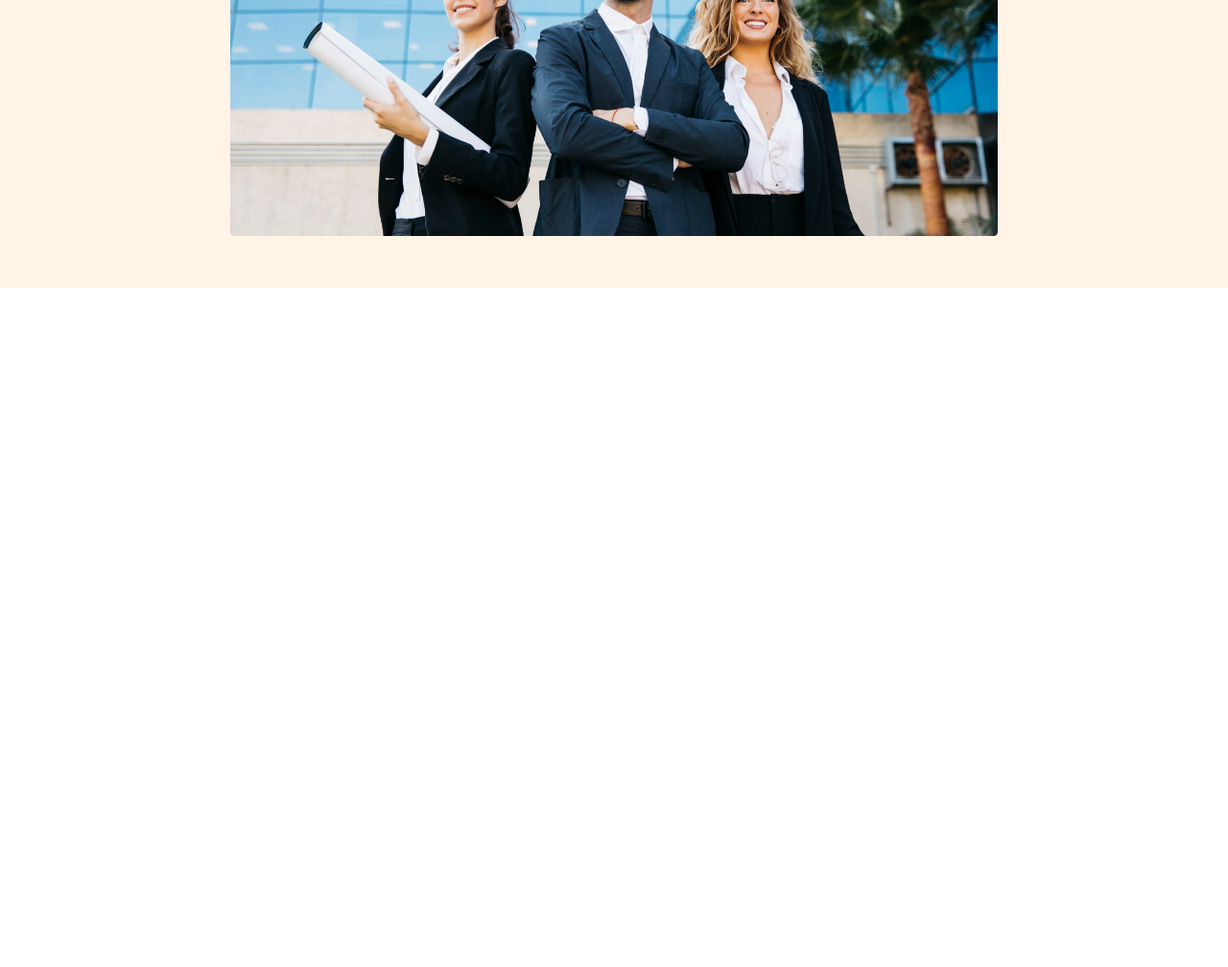
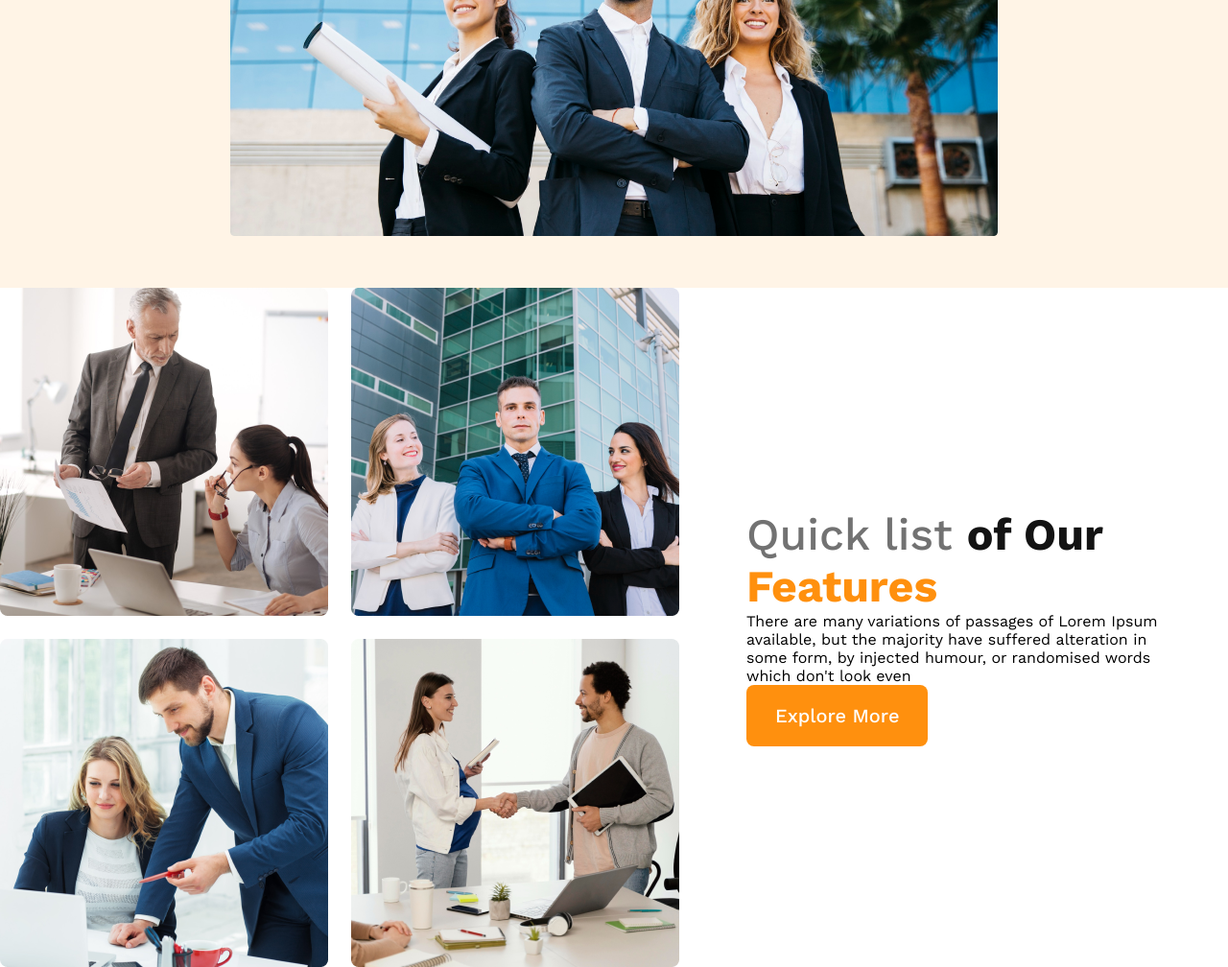
Before and after one commit to jhs575/g3-architect, a plain HTML site: page index.html in a window 1280 px wide. Shown: the part 500-1508 px from the top of the page at 96% size. Before the commit the page ends 800 px from the top, so only its background shows below. Drawn offline with nearby package versions, Linux system fonts and the light colour scheme.

Commit message:
features section added

```diff
--- a/index.html
+++ b/index.html
@@ -38,7 +38,19 @@
         </div>
     </header>
     <main>
-
+        <section class="teams-container">
+            <div class="teams-img-container">
+                <img src="images/team1.png" alt="">
+                <img src="images/team2.png" alt="">
+                <img src="images/team3.png" alt="">
+                <img src="images/team4.png" alt="">
+            </div>
+            <div class="teams-content">
+                <h3 class="teams-title">Quick list <span class="of-our">of Our</span> <span class="text-features">Features</span> </h3>
+                <p class="teams-description">There are many variations of passages of Lorem Ipsum available, but the majority have suffered alteration in some form, by injected humour, or randomised words which don't look even</p>
+                <button class="btn-primary">Explore More</button>
+            </div>
+        </section>
     </main>
     <footer>
 
--- a/styles/architects.css
+++ b/styles/architects.css
@@ -83,3 +83,37 @@ nav li a{
         flex-direction: column;
     }
 }
+
+/* main styles  */
+main{
+    max-width: 1400px;
+    width: 100%;
+    margin: 0 auto;
+}
+
+/* teams style  */
+.teams-container{
+    display: flex;
+    align-items: center;
+}
+.teams-img-container{
+    display: grid;
+    grid-template-columns: repeat(2, 1fr);
+    gap: 1.5rem;
+}
+.teams-content{
+    padding: 0 70px;
+}
+.teams-title{
+    font-size: 2.9rem;
+    color: #727272;
+    font-weight: 500;
+}
+.of-our{
+    color: #131313;
+    font-weight: 700;
+}
+.text-features{
+    font-weight: 700;
+    color: #FF900E;
+}
```
